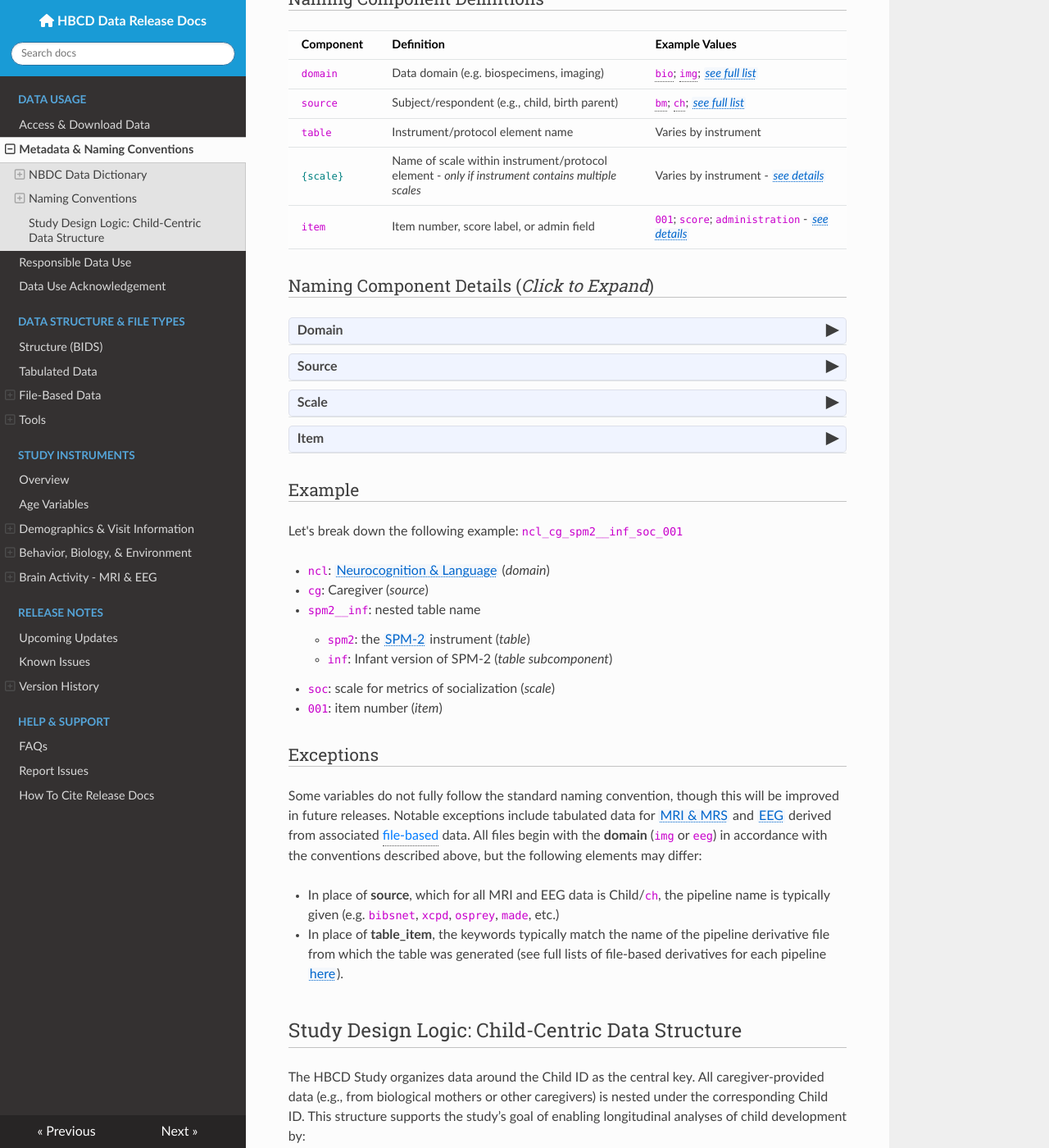
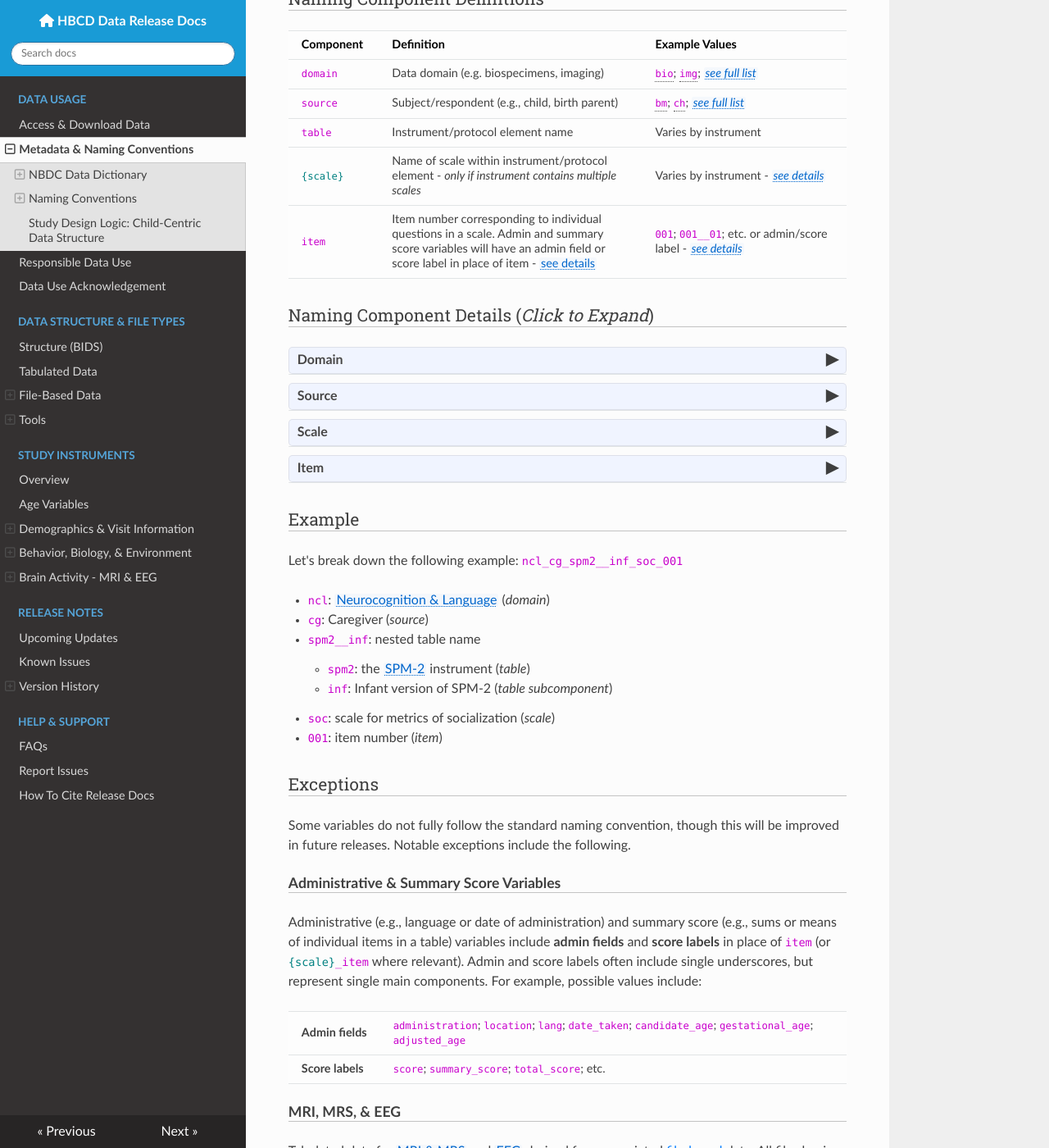
Before and after one commit to nbdc-datahub/hbcd-docs, an MkDocs documentation site: the page built from docs/access/metadata.md, in a window 1280 px wide and 1400 px high, scrolled down 3628 px. Shown: the whole window at 82% size. Built offline with MkDocs 1.6.1, drawn with Linux system fonts in a browser that asks for light colours; nearby versions of some CDN libraries; some of the changed text lies outside the part shown.

Commit message:
add admin and score fields to exceptions section

```diff
--- a/docs/access/metadata.md
+++ b/docs/access/metadata.md
@@ -378,7 +378,7 @@ The standard variable naming format is comprised of 4 or 5 main components:
 
  - **Main components** are generally separated by a single underscore ( `_` ). Variables names will only include the <code><span style="color: teal;">scale</span></code> component if the instrument is composed of multiple scales.
  - **Subcomponents** are separated by double/triple ( `__` ,  `___` ) underscores to indicate nested components of `table`, <code><span style="color: teal;">scale</span></code>, and/or `item`. Subcomponents distinguish finer details such as *subscales*, *versions*, or *counter types*.
- - **Administrative** (e.g., language or date of administration) and **summary score** (e.g., sums or means of individual items in a table) variables include admin fields and score labels in place of `item` (or <code><span style="color: teal;">{scale}</span>_item</code> where relevant). Admin and score labels often include single underscores (e.g., `date_taken`, `total_score`, etc.), but represent single main components. See more examples of possible admin and score values under [Item Details](#item).
+ - **Administrative** (e.g., language or date of administration) and **summary score** (e.g., sums or means of individual items in a table) variables include admin fields and score labels in place of `item` (or <code><span style="color: teal;">{scale}</span>_item</code> where relevant). Admin and score labels often include single underscores (e.g., `date_taken`, `total_score`, etc.), but represent single main components - [see details](#administrative-summary-score-variables).
 
 ### Naming Component Definitions
 
@@ -414,12 +414,11 @@ The standard variable naming format is comprised of 4 or 5 main components:
 </tr>
 <tr>
   <td><b><code>item</code></b></td>
-  <td style="word-wrap: break-word; white-space: normal;">Item number, score label, or admin field</td>
-  <td style="word-wrap: break-word; white-space: normal;"><code>001</code>; <code>score</code>; <code>administration</code> - <i><a href="#item">see details</a></i></td>
+  <td style="word-wrap: break-word; white-space: normal;">Item number corresponding to individual questions in a scale. Admin and summary score variables will have an admin field or score label in place of item - <a href="#administrative-summary-score-variables">see details</a></td>
+  <td style="word-wrap: break-word; white-space: normal;"><code>001</code>; <code>001__01</code>; etc. or admin/score label - <i><a href="#item">see details</a></i></td>
 </tr>
 </tbody>
 </table>
-
 
 ### Naming Component Details (*Click to Expand*)
 
@@ -611,6 +610,7 @@ The standard variable naming format is comprised of 4 or 5 main components:
 </table>
 </div>
 
+
 ### Example
 
 Let's break down the following example: `ncl_cg_spm2__inf_soc_001`
@@ -625,10 +625,33 @@ Let's break down the following example: `ncl_cg_spm2__inf_soc_001`
 
 ### Exceptions
 
-Some variables do not fully follow the standard naming convention, though this will be improved in future releases. Notable exceptions include tabulated data for [MRI & MRS](../instruments/index.md#mri) and [EEG](../instruments/index.md#eeg) derived from associated <span class="tooltip">file-based<span class="tooltiptext">imaging and biosignal data<br>(varied formats)</span></span> data. All files begin with the **domain** (`img` or `eeg`) in accordance with the conventions described above, but the following elements may differ:
+Some variables do not fully follow the standard naming convention, though this will be improved in future releases. Notable exceptions include the following.
+
+#### Administrative & Summary Score Variables
+
+Administrative (e.g., language or date of administration) and summary score (e.g., sums or means of individual items in a table) variables include **admin fields** and **score labels** in place of `item` (or <code><span style="color: teal;">{scale}</span>_item</code> where relevant). Admin and score labels often include single underscores, but represent single main components. For example, possible values include:
+
+<table class="table-no-vertical-lines" style="width: 100%; border-collapse: collapse; table-layout: fixed;">
+<tbody>
+<tr>
+  <td><b>Admin fields</b></td>
+  <td  style="word-wrap: break-word; white-space: normal;"><code>administration</code>; <code>location</code>; <code>lang</code>; <code>date_taken</code>; <code>candidate_age</code>; <code>gestational_age</code>; <code>adjusted_age</code></td>
+</tr>
+<tr>
+  <td><b>Score labels</b></td>
+  <td><code>score</code>; <code>summary_score</code>; <code>total_score</code>; etc.</td>
+</tr>
+</tbody>
+</table>
+
+#### MRI, MRS, & EEG
+
+Tabulated data for [MRI & MRS](../instruments/index.md#mri) and [EEG](../instruments/index.md#eeg) derived from associated <span class="tooltip">file-based<span class="tooltiptext">imaging and biosignal data<br>(varied formats)</span></span> data. All files begin with the **domain** (`img` or `eeg`) in accordance with the conventions described above, but the following elements may differ:
 
  - In place of **source**, which for all MRI and EEG data is Child/`ch`, the pipeline name is typically given (e.g. `bibsnet`, `xcpd`, `osprey`, `made`, etc.)
  - In place of **table_item**, the keywords typically match the name of the pipeline derivative file from which the table was generated (see full lists of file-based derivatives for each pipeline [here](../datacuration/derivatives.md)).
+
+
 
 ## Study Design Logic: Child-Centric Data Structure
 
```
